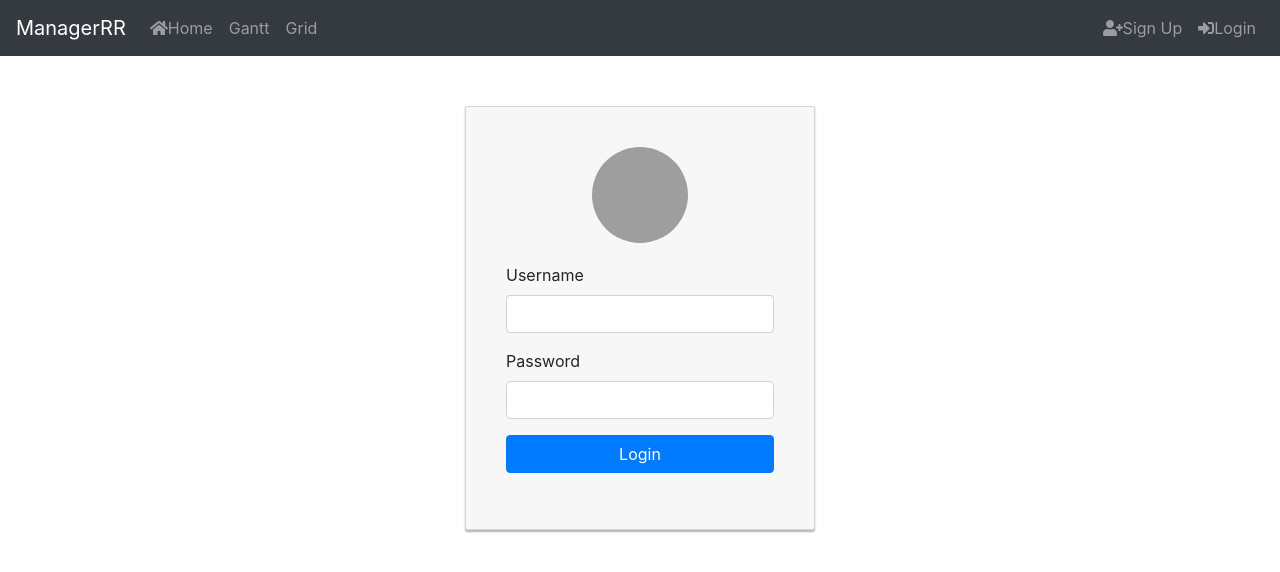
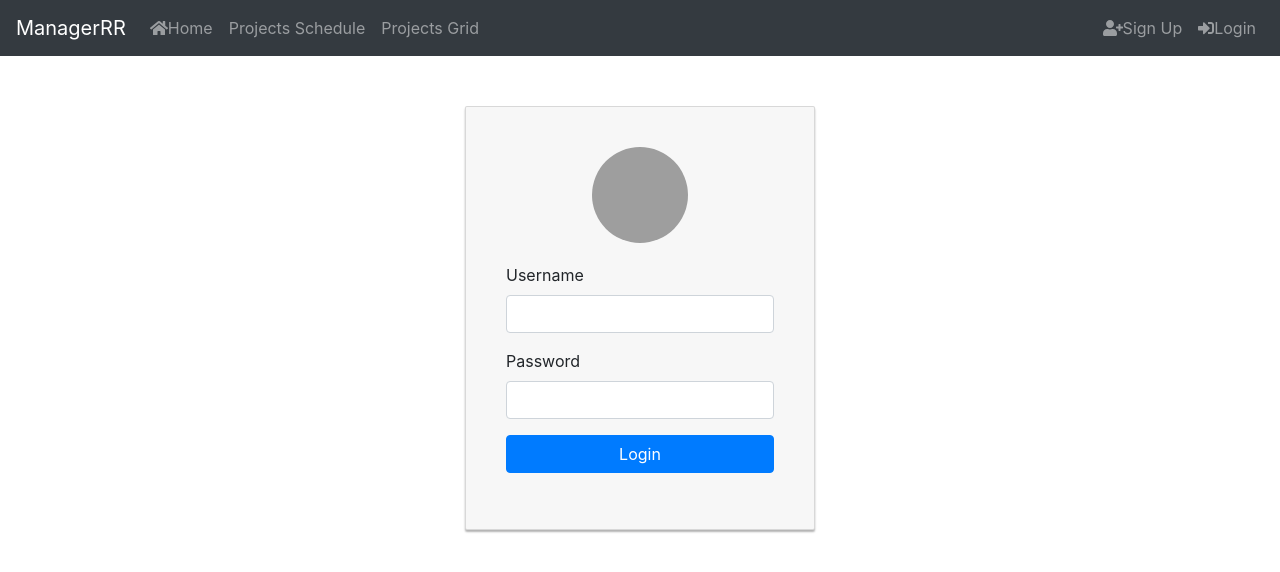
Before and after one commit to golbian/ManageRR, a Vue app: page /login in a window 1280 px wide. Shown: the top 572 px of the page. Built offline with nearby package versions, Linux system fonts and the light colour scheme; grey boxes are pictures that could not be loaded; what vue-js-modal would draw is missing.

Commit message:
Add milestone to project vue.

```diff
--- a/src/App.vue
+++ b/src/App.vue
@@ -9,10 +9,10 @@
           </router-link>
         </li>
         <li class="nav-item">
-        <router-link class="nav-link" to="/gantt">Gantt</router-link>
+        <router-link class="nav-link" to="/gantt">Projects Schedule</router-link>
         </li>
         <li class="nav-item">
-          <router-link class="nav-link" to="/grid">Grid</router-link>
+          <router-link class="nav-link" to="/grid">Projects Grid</router-link>
         </li>
         <li v-if="showAdminBoard" class="nav-item">
           <router-link to="/admin" class="nav-link">Admin Board</router-link>
--- a/src/components/Project.vue
+++ b/src/components/Project.vue
@@ -95,6 +95,19 @@ export default {
                 );
             }}
         ];
+
+        gantt.config.lightbox.sections = [
+            {name: "description", height: 70, map_to: "text", type: "textarea"},
+            {name: "type", type: "typeselect", map_to: "type"},
+            {name: "time", height: 72, type: "duration", map_to: "auto"}
+        ];
+
+        gantt.templates.rightside_text = function(start, end, task){
+            if(task.type == gantt.config.types.milestone){
+                return task.text;
+            }
+        return "";
+    };
 
         Gantt.$doFilter = function(value){
             filterValue = value;
```
